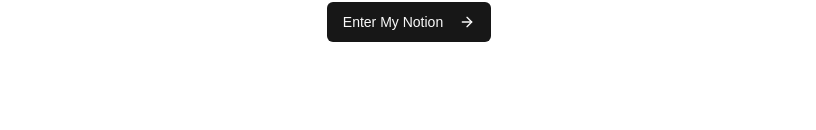
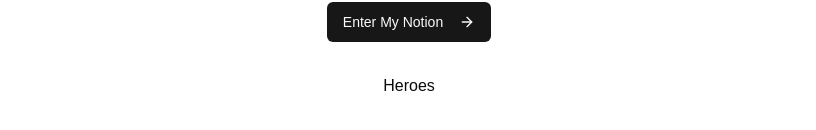
Before and after one commit to arstan-ak/30github, a Next.js app: page / in a window 1280 px wide. Shown: the part 274-404 px from the top of the page, without its empty margins (231-1047 px from the left). Built offline with nearby package versions, Linux system fonts and the light colour scheme.

Commit message:
added heroes

```diff
--- /dev/null
+++ b/app/(marketing)/_components/heroes.tsx
@@ -0,0 +1,9 @@
+import Image from "next/image";
+
+export const Heroes = () => {
+    return(
+        <div>
+            Heroes
+        </div>
+    )
+}
--- a/app/(marketing)/page.tsx
+++ b/app/(marketing)/page.tsx
@@ -1,12 +1,12 @@
 import {Heading}  from "../(marketing)/_components/heading";
-
+import { Heroes } from "./_components/heroes";
 const MarketingPage = () => {
   return (
     <div className="min-h-full flex flex-col">
       <div className="flex flex-col items-center justify-center
       md:justify-start text-center gap-y-8 flex-1 px-6 pb-10">
         <Heading/>
-        {/* <Heroes /> */}
+        <Heroes />
 
       </div>
     </div>
```
